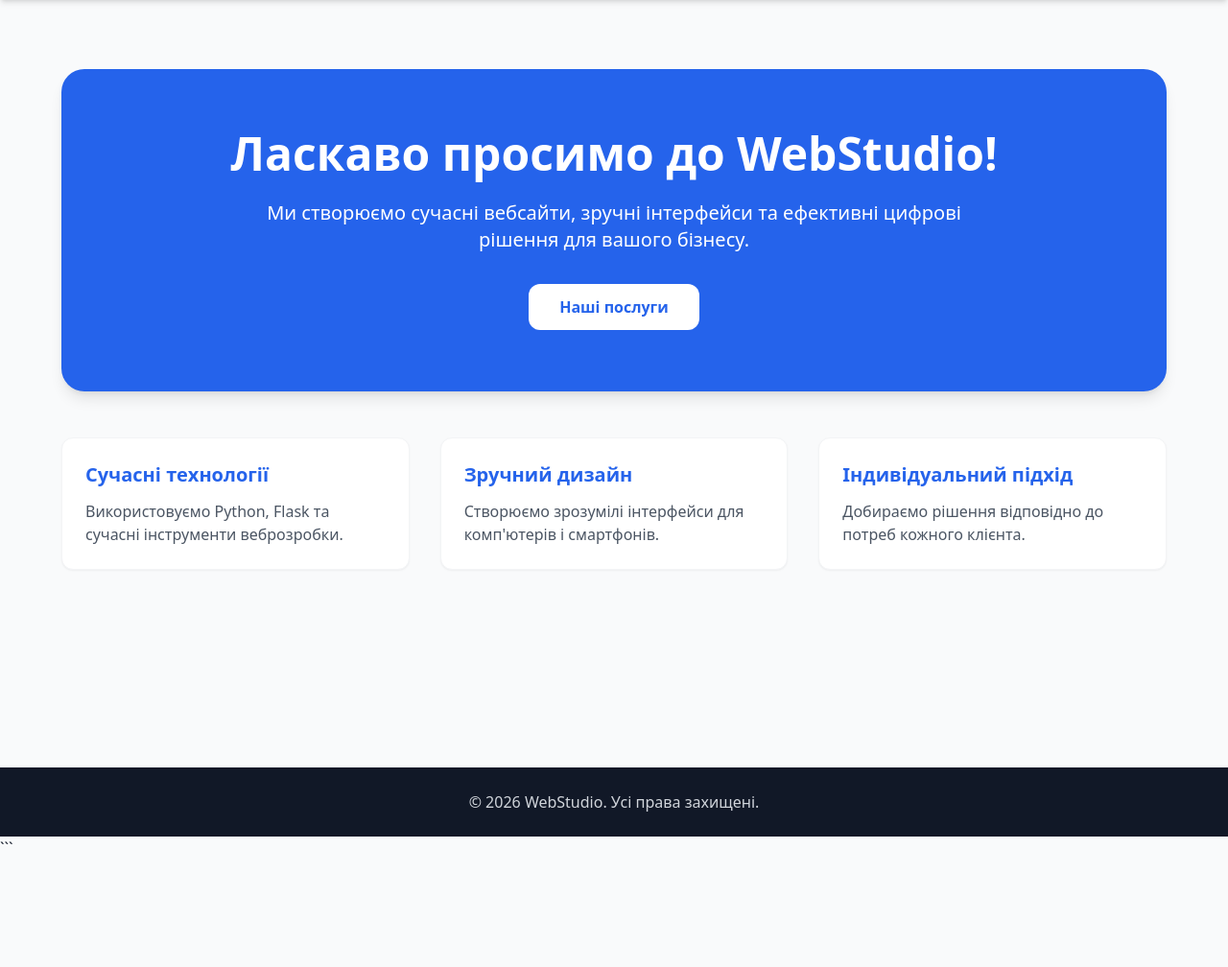
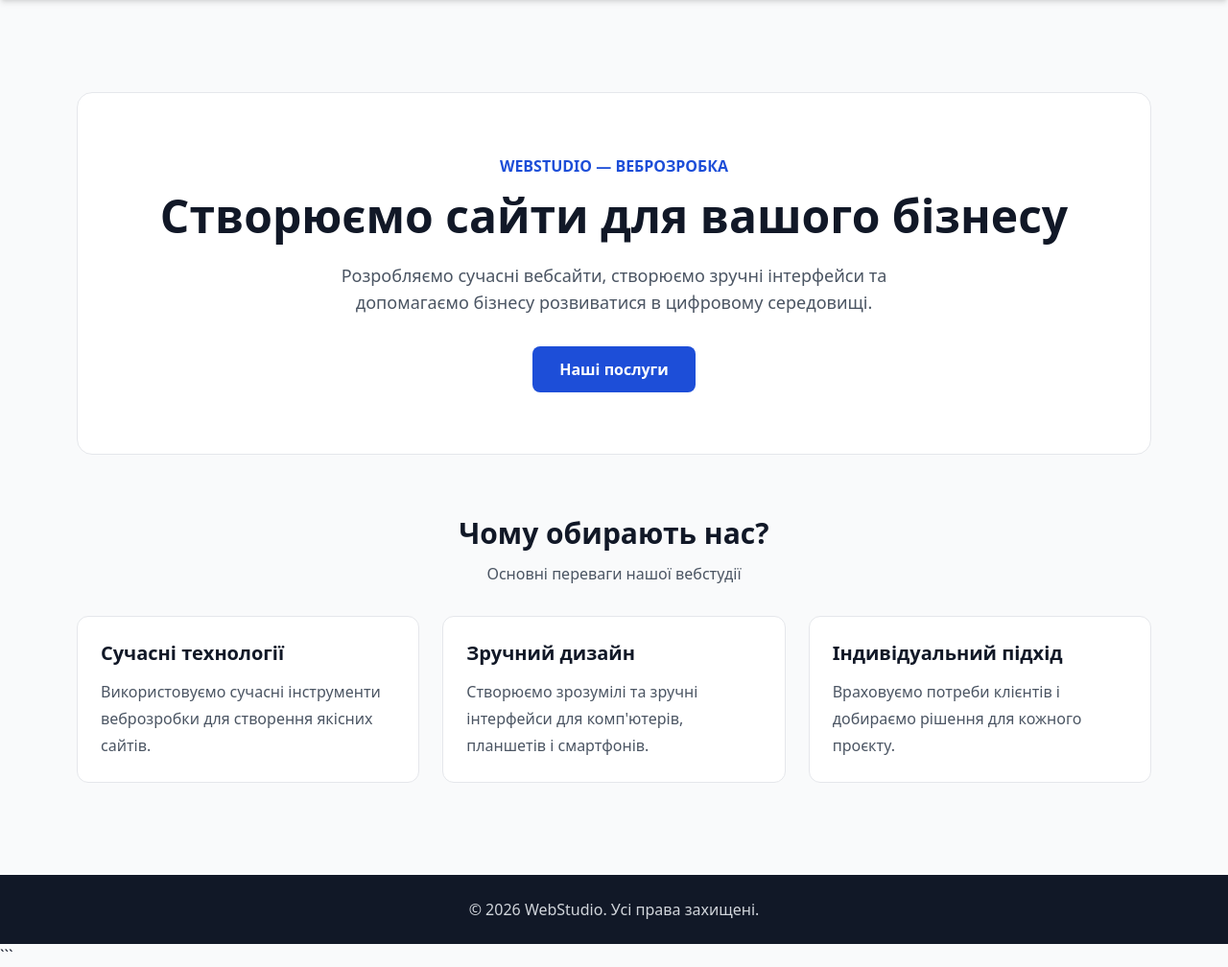
Before and after one commit to zektersofia02-lab/my-repo, a Flask app: page / in a window 1280 px wide. Shown: the part 96-1104 px from the top of the page at 96% size. Before the commit the page ends 976 px from the top, so only its background shows below. Run offline with Flask 3, Linux system fonts and the light colour scheme; some libraries are stand-ins or nearby versions.

Commit message:
style: improve homepage design

````diff
--- a/templates/index.html
+++ b/templates/index.html
@@ -4,54 +4,85 @@
 {% block title %}Головна - {{ title }}{% endblock %}
 
 {% block content %}
-<div class="max-w-6xl mx-auto py-10">
 
-    <div class="bg-blue-600 text-white rounded-3xl p-8 md:p-16 text-center shadow-lg">
-        <h1 class="text-4xl md:text-5xl font-extrabold mb-6">
-            Ласкаво просимо до WebStudio!
+<div class="max-w-6xl mx-auto px-4 py-12 md:py-16">
+
+    <!-- Головний блок -->
+    <section class="bg-white rounded-2xl p-8 md:p-16 text-center border border-gray-200">
+
+        <p class="text-blue-700 font-semibold mb-4">
+            WEBSTUDIO — ВЕБРОЗРОБКА
+        </p>
+
+        <h1 class="text-3xl md:text-5xl font-bold text-gray-900 mb-6">
+            Створюємо сайти для вашого бізнесу
         </h1>
 
-        <p class="text-lg md:text-xl mb-8 max-w-3xl mx-auto">
-            Ми створюємо сучасні вебсайти, зручні інтерфейси
-            та ефективні цифрові рішення для вашого бізнесу.
+        <p class="text-base md:text-lg text-gray-600 mb-8 max-w-2xl mx-auto">
+            Розробляємо сучасні вебсайти, створюємо зручні інтерфейси
+            та допомагаємо бізнесу розвиватися в цифровому середовищі.
         </p>
 
         <a href="{{ url_for('services') }}"
-           class="inline-block bg-white text-blue-600 font-bold px-8 py-3 rounded-xl hover:bg-blue-50 transition">
+           class="inline-block bg-blue-700 text-white font-semibold px-7 py-3 rounded-lg hover:bg-blue-800 transition-colors">
             Наші послуги
         </a>
-    </div>
 
-    <div class="grid grid-cols-1 md:grid-cols-3 gap-8 mt-12">
+    </section>
 
-        <div class="bg-white p-6 rounded-xl shadow-sm border border-gray-100">
-            <h2 class="text-xl font-bold text-blue-600 mb-3">
-                Сучасні технології
+    <!-- Переваги вебстудії -->
+    <section class="mt-12 md:mt-16">
+
+        <div class="text-center mb-8">
+            <h2 class="text-2xl md:text-3xl font-bold text-gray-900 mb-3">
+                Чому обирають нас?
             </h2>
+
             <p class="text-gray-600">
-                Використовуємо Python, Flask та сучасні інструменти веброзробки.
+                Основні переваги нашої вебстудії
             </p>
         </div>
 
-        <div class="bg-white p-6 rounded-xl shadow-sm border border-gray-100">
-            <h2 class="text-xl font-bold text-blue-600 mb-3">
-                Зручний дизайн
-            </h2>
-            <p class="text-gray-600">
-                Створюємо зрозумілі інтерфейси для комп'ютерів і смартфонів.
-            </p>
+        <div class="grid grid-cols-1 md:grid-cols-3 gap-6">
+
+            <div class="bg-white p-6 rounded-xl border border-gray-200">
+                <h3 class="text-xl font-semibold text-gray-900 mb-3">
+                    Сучасні технології
+                </h3>
+
+                <p class="text-gray-600 leading-7">
+                    Використовуємо сучасні інструменти веброзробки
+                    для створення якісних сайтів.
+                </p>
+            </div>
+
+            <div class="bg-white p-6 rounded-xl border border-gray-200">
+                <h3 class="text-xl font-semibold text-gray-900 mb-3">
+                    Зручний дизайн
+                </h3>
+
+                <p class="text-gray-600 leading-7">
+                    Створюємо зрозумілі та зручні інтерфейси
+                    для комп'ютерів, планшетів і смартфонів.
+                </p>
+            </div>
+
+            <div class="bg-white p-6 rounded-xl border border-gray-200">
+                <h3 class="text-xl font-semibold text-gray-900 mb-3">
+                    Індивідуальний підхід
+                </h3>
+
+                <p class="text-gray-600 leading-7">
+                    Враховуємо потреби клієнтів і добираємо
+                    рішення для кожного проєкту.
+                </p>
+            </div>
+
         </div>
 
-        <div class="bg-white p-6 rounded-xl shadow-sm border border-gray-100">
-            <h2 class="text-xl font-bold text-blue-600 mb-3">
-                Індивідуальний підхід
-            </h2>
-            <p class="text-gray-600">
-                Добираємо рішення відповідно до потреб кожного клієнта.
-            </p>
-        </div>
+    </section>
 
-    </div>
 </div>
+
 {% endblock %}
 ```
````
